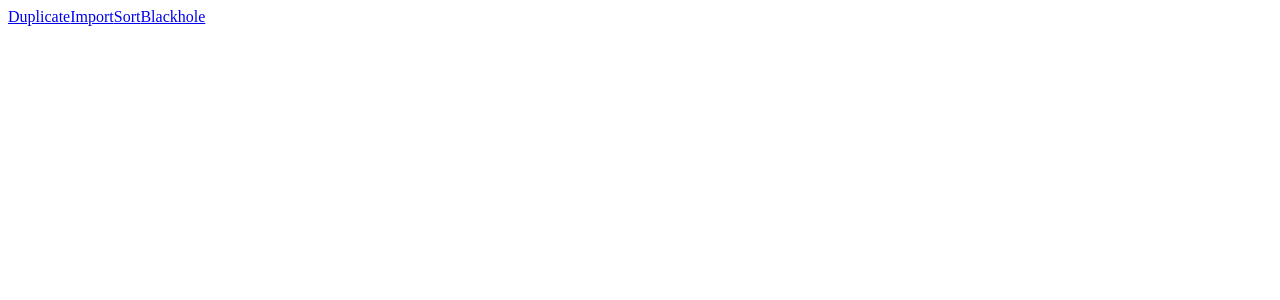
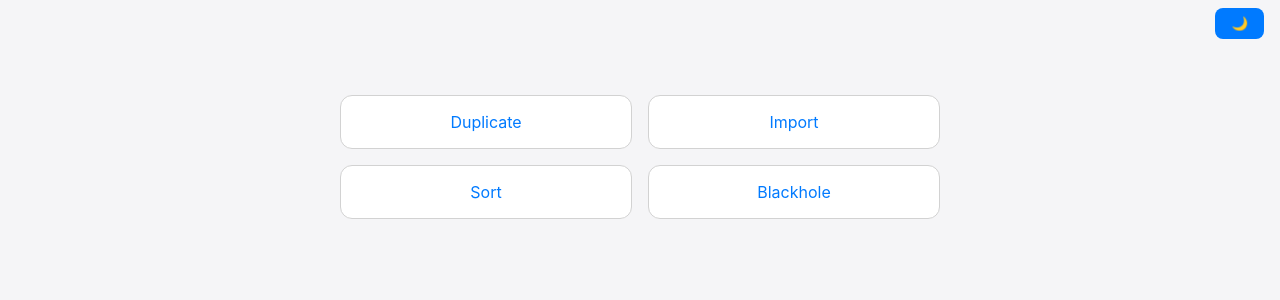
Before and after one commit to tobo37/ImageMami, a Vue app: page / in a window 1280 px wide. Shown: the top 300 px of the page. Built offline with nearby package versions, Linux system fonts and the light colour scheme.

Commit message:
Add light and dark theme and modernize layout

```diff
--- a/src/App.vue
+++ b/src/App.vue
@@ -1,6 +1,32 @@
 <script setup lang="ts">
+import { ref, onMounted } from 'vue'
+
+const theme = ref<'light' | 'dark'>('light')
+
+onMounted(() => {
+  theme.value = window.matchMedia('(prefers-color-scheme: dark)').matches
+    ? 'dark'
+    : 'light'
+})
+
+function toggleTheme() {
+  theme.value = theme.value === 'light' ? 'dark' : 'light'
+}
 </script>
 
 <template>
-  <router-view />
+  <div :data-theme="theme">
+    <header class="app-header">
+      <button @click="toggleTheme">{{ theme === 'dark' ? '☀️' : '🌙' }}</button>
+    </header>
+    <router-view />
+  </div>
 </template>
+
+<style scoped>
+.app-header {
+  display: flex;
+  justify-content: flex-end;
+  padding: 0.5rem 1rem;
+}
+</style>
--- a/src/components/Blackhole.vue
+++ b/src/components/Blackhole.vue
@@ -4,5 +4,7 @@ const { t } = useI18n()
 </script>
 
 <template>
-  <h1>{{ t('blackhole.title') }}</h1>
+  <div class="view">
+    <h1>{{ t('blackhole.title') }}</h1>
+  </div>
 </template>
--- a/src/components/Duplicate.vue
+++ b/src/components/Duplicate.vue
@@ -29,16 +29,18 @@ async function chooseAndScan () {
 </script>
 
 <template>
+  <div class="view">
     <button @click="chooseAndScan" :disabled="busy">
       {{ busy ? t('duplicate.scanning') : t('duplicate.choose') }}
     </button>
 
-  <ul v-if="duplicates.length">
-    <li v-for="d in duplicates" :key="d.hash" class="mt-4">
-      <strong class="text-sm">{{ d.hash }}</strong>
-      <ul class="ml-4 list-disc">
+    <ul v-if="duplicates.length" style="margin-top: 1rem;">
+      <li v-for="d in duplicates" :key="d.hash" style="margin-top: 0.5rem;">
+        <strong style="font-size: 0.875rem;">{{ d.hash }}</strong>
+        <ul style="margin-left: 1rem; list-style: disc;">
           <li v-for="p in d.paths" :key="p">{{ p }}</li>
         </ul>
       </li>
     </ul>
+  </div>
 </template>
--- a/src/components/Import.vue
+++ b/src/components/Import.vue
@@ -4,5 +4,7 @@ const { t } = useI18n()
 </script>
 
 <template>
-  <h1>{{ t('import.title') }}</h1>
+  <div class="view">
+    <h1>{{ t('import.title') }}</h1>
+  </div>
 </template>
--- a/src/components/Sort.vue
+++ b/src/components/Sort.vue
@@ -4,5 +4,7 @@ const { t } = useI18n()
 </script>
 
 <template>
-  <h1>{{ t('sort.title') }}</h1>
+  <div class="view">
+    <h1>{{ t('sort.title') }}</h1>
+  </div>
 </template>
--- a/src/main.ts
+++ b/src/main.ts
@@ -2,6 +2,7 @@ import { createApp } from 'vue'
 import App from './App.vue'
 import router from './router'
 import { createI18n } from 'vue-i18n'
+import './style.css'
 
 const messages = {
   en: {
--- /dev/null
+++ b/src/style.css
@@ -0,0 +1,83 @@
+:root {
+  --bg-color: #f5f5f7;
+  --text-color: #1d1d1f;
+  --card-bg: #ffffff;
+  --border-color: #d2d2d2;
+  --accent-color: #007aff;
+}
+
+[data-theme='dark'] {
+  --bg-color: #1d1d1f;
+  --text-color: #f5f5f7;
+  --card-bg: #2c2c2e;
+  --border-color: #3a3a3c;
+  --accent-color: #0a84ff;
+}
+
+body {
+  background-color: var(--bg-color);
+  color: var(--text-color);
+  font-family: -apple-system, BlinkMacSystemFont, 'Segoe UI', Roboto, Oxygen,
+    Ubuntu, Cantarell, 'Open Sans', 'Helvetica Neue', sans-serif;
+  margin: 0;
+}
+
+a {
+  color: var(--accent-color);
+  text-decoration: none;
+}
+
+.grid-home {
+  max-width: 600px;
+  margin: 2rem auto;
+  display: grid;
+  grid-template-columns: 1fr 1fr;
+  grid-gap: 1rem;
+}
+
+.card {
+  background: var(--card-bg);
+  border: 1px solid var(--border-color);
+  border-radius: 12px;
+  padding: 1rem;
+  text-align: center;
+  transition: background 0.3s, color 0.3s;
+  display: flex;
+  justify-content: center;
+  align-items: center;
+}
+
+.card:hover {
+  background: var(--accent-color);
+  color: #fff;
+}
+
+button {
+  background: var(--accent-color);
+  color: #fff;
+  border: none;
+  border-radius: 8px;
+  padding: 0.5rem 1rem;
+  cursor: pointer;
+  transition: background 0.3s;
+}
+
+button:disabled {
+  opacity: 0.6;
+  cursor: not-allowed;
+}
+
+button:hover:not(:disabled) {
+  background: color-mix(in srgb, var(--accent-color), #000 10%);
+}
+
+h1 {
+  font-size: 1.5rem;
+  margin-bottom: 1rem;
+}
+
+.view {
+  max-width: 800px;
+  margin: 0 auto;
+  padding: 1rem;
+}
--- a/src/views/Home.vue
+++ b/src/views/Home.vue
@@ -4,10 +4,12 @@ const { t } = useI18n()
 </script>
 
 <template>
-  <div class="grid grid-cols-2 gap-4">
-    <router-link class="p-4 border rounded" to="/duplicate">{{ t('duplicate.title') }}</router-link>
-    <router-link class="p-4 border rounded" to="/import">{{ t('import.title') }}</router-link>
-    <router-link class="p-4 border rounded" to="/sort">{{ t('sort.title') }}</router-link>
-    <router-link class="p-4 border rounded" to="/blackhole">{{ t('blackhole.title') }}</router-link>
+  <div class="view">
+    <div class="grid-home">
+      <router-link class="card" to="/duplicate">{{ t('duplicate.title') }}</router-link>
+      <router-link class="card" to="/import">{{ t('import.title') }}</router-link>
+      <router-link class="card" to="/sort">{{ t('sort.title') }}</router-link>
+      <router-link class="card" to="/blackhole">{{ t('blackhole.title') }}</router-link>
+    </div>
   </div>
 </template>
```
Lines whose indentation alone changed are shown as unchanged.
